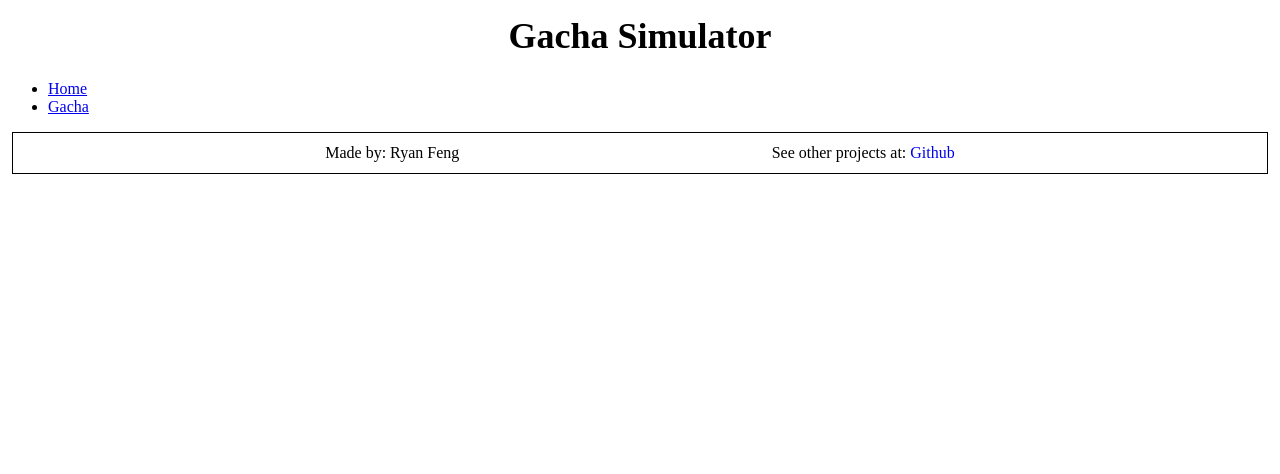
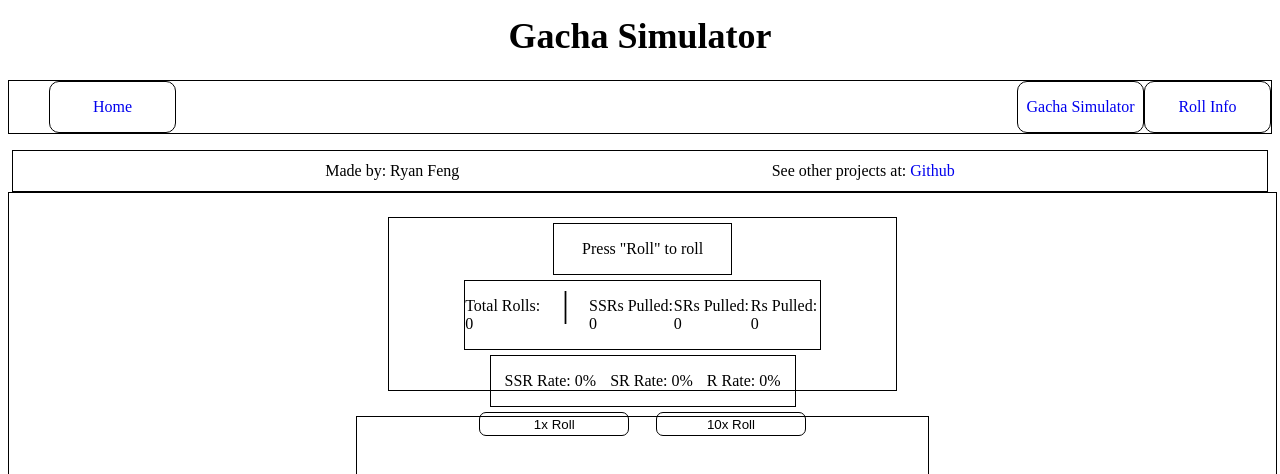
Before and after one commit to RvnVentra/Gacha-Simulator, a React (Create React App) app: page /gacha-sim in a window 1280 px wide. Shown: the top 474 px of the page. Built offline with nearby package versions, Linux system fonts and the light colour scheme.

Commit message:
Further changes/rearrangement of code/doc for implementation of routing

```diff
--- a/src/App.js
+++ b/src/App.js
@@ -1,22 +1,16 @@
 import { BrowserRouter, Route, Link, Routes } from 'react-router-dom';
 
 import Header from './components/Header/header';
-import Gacha from './components/Pages/Gacha/gacha';
 import Footer from './components/Footer/footer';
-import Home from './components/Pages/Home/home';
 import NavMenu from './components/NavMenu/navMenu';
 
 function App() {
   return (
-    <BrowserRouter>
-      <Header />
+      <>
+        <Header />
         <NavMenu />
-        <Routes>
-          <Route path="/gacha-landing" element={<Gacha />} />
-          <Route path="/" element={<Home />} />
-        </Routes>
-      <Footer />
-    </BrowserRouter>
+        <Footer />
+      </>
   );
 };
 
--- a/src/components/NavMenu/navMenu.js
+++ b/src/components/NavMenu/navMenu.js
@@ -1,14 +1,63 @@
 import { Link } from "react-router-dom";
+import styled from 'styled-components';
 
 export default function navMenu() {
     return (
-        <ul>
-            <li>
-                <Link to="/">Home</Link>
-            </li>
-            <li>
-                <Link to="/gacha-landing">Gacha</Link>
-            </li>
-        </ul>
+        <NavDisplay>
+            <Home>
+                <NavItems>
+                    <NavItem to="/">Home</NavItem>
+                </NavItems>
+            </Home>
+            <Other>
+                <NavItems>
+                    <NavItem to="/gacha-sim">Gacha Simulator</NavItem>
+                </NavItems>
+                <NavItems>
+                    <NavItem to="/roll-info">Roll Info</NavItem>
+                </NavItems>
+            </Other>
+        </NavDisplay>
     );
 };
+
+const NavDisplay = styled.ul`
+    display: flex;
+    align-items: center;
+    justify-content: space-between;
+    border: 1px solid black;
+`;
+
+const Home = styled.div`
+    margin-left: 0;
+`;
+
+const Other = styled.div`
+    display: flex;
+    align-items: center;
+    justify-content: space-evenly;
+    margin-right: 0;
+`;
+
+const NavItems = styled.li`
+    list-style: none;
+`;
+
+const NavItem = styled(Link)`
+    display: flex;
+    align-items: center;
+    justify-content: center;
+    text-decoration: none;
+    border: 1px solid black;
+    border-radius: 10px;
+    height: 50px;
+    width: 125px;
+
+    &:visited {
+        color: black;
+    };
+
+    &:hover, &:focus {
+        color: white;
+    };
+`;
--- a/src/components/Pages/Gacha/gacha.js
+++ b/src/components/Pages/Gacha/gacha.js
@@ -3,7 +3,6 @@ import styled from 'styled-components';
 
 import GachaInfo from './GachaInfo/gachaInfo';
 import GachaResults from './GachaResults/gachaResults';
-import RollInfo from './RollInfo/rollInfo';
 
 const GACHA_INFO = {
   GACHA_POOL_SIZE: 100,
@@ -196,9 +195,6 @@ export default function Gacha() {
                 debugRolls={debugRolls}
                 debugGacha={debugGacha}
             />
-
-            <RollInfo />
-
             <GachaResults gachaResults={GACHA_RESULTS} />
         </GachaDisplayContainer>
     );
--- a/src/components/Pages/Gacha/RollInfo/rollInfo.js
+++ b/src/components/Pages/RollInfo/rollInfo.js
@@ -4,7 +4,7 @@ import styled from 'styled-components';
 import RollInput from './RollInput/rollInput';
 import RollOutput from './RollOutput/rollOutput';
 
-export default function AddGachaInfo() {
+export default function AddRollInfo() {
     const [toggleInputDisplay, setToggleInputDisplay] = useState(false);
     const [input, setInput] = useState("");
 
--- a/src/index.js
+++ b/src/index.js
@@ -2,10 +2,22 @@ import React from 'react';
 import ReactDOM from 'react-dom';
 import App from './App';
 import reportWebVitals from './reportWebVitals';
+import { BrowserRouter, Route, Link, Routes } from 'react-router-dom';
+
+import RollInfo from './components/Pages/RollInfo/rollInfo';
+import Gacha from './components/Pages/Gacha/gacha';
+import Home from './components/Pages/Home/home';
 
 ReactDOM.render(
   <React.StrictMode>
-    <App />
+    <BrowserRouter>
+      <App />
+      <Routes>
+        <Route path="/roll-info" element={<RollInfo />} />
+        <Route path="/gacha-sim" element={<Gacha />} />
+        <Route path="/" element={<Home />} />
+      </Routes>
+    </BrowserRouter>
   </React.StrictMode>,
   document.getElementById('root')
 );
```
Also changed, not shown: src/components/Pages/RollInfo/RollInput/rollInput.js (renamed from src/components/Pages/Gacha/RollInfo/RollInput/rollInput.js), src/components/Pages/RollInfo/RollOutput/rollOutput.js (renamed from src/components/Pages/Gacha/RollInfo/RollOutput/rollOutput.js).
